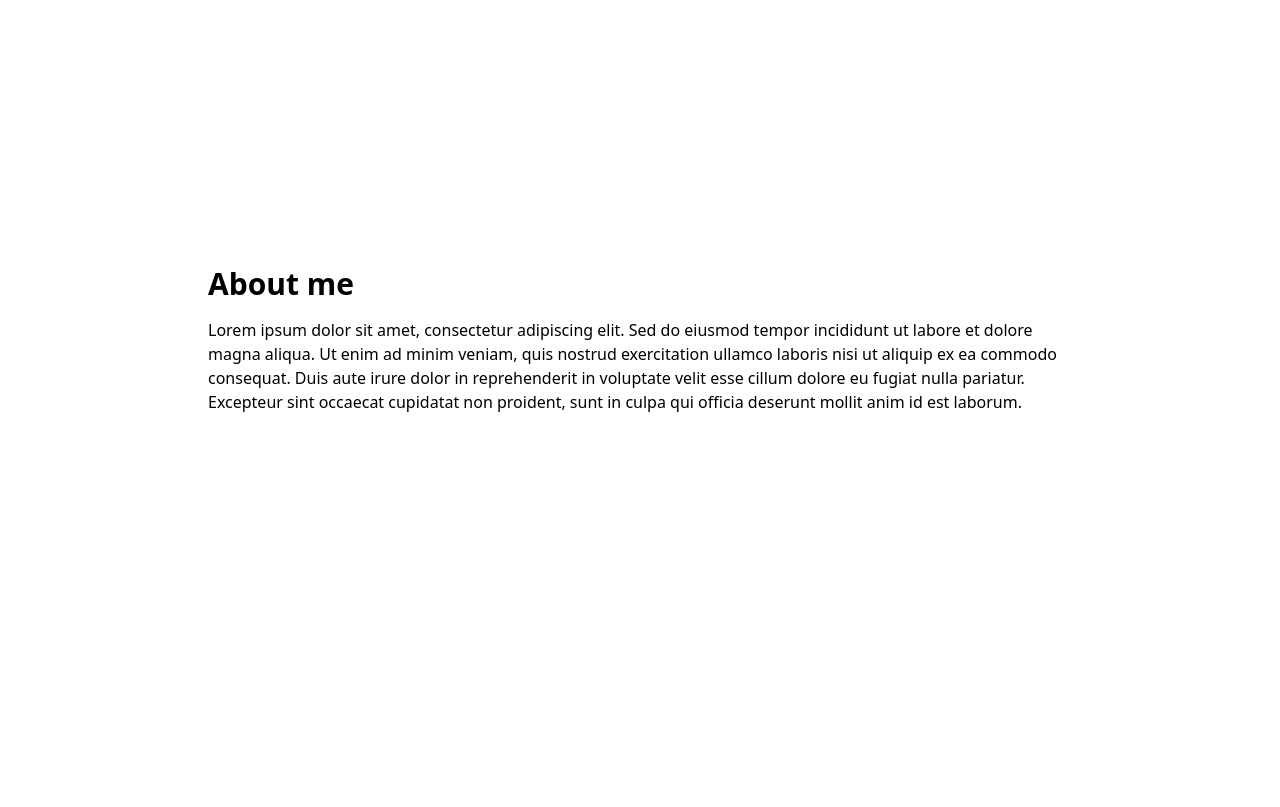
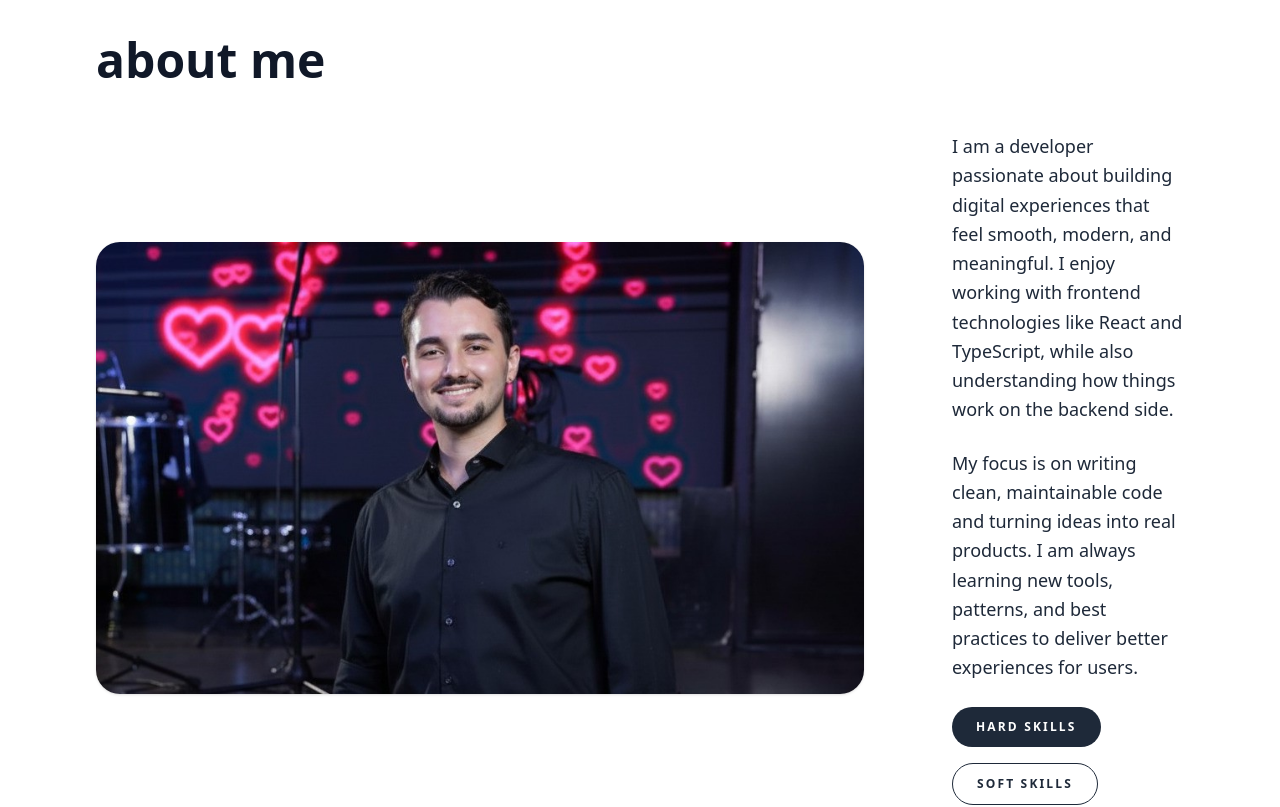
Before and after one commit to joao-vitorb/portfolio-codebyjoao, a React (Vite) app: page / in a window 1280 px wide. Shown: the part 980-1787 px from the top of the page. Built offline with nearby package versions, Linux system fonts and the light colour scheme.

Commit message:
feat: build about section with portrait, description and buttons for hard and soft skills

```diff
--- a/package.json
+++ b/package.json
@@ -13,6 +13,7 @@
     "@tailwindcss/vite": "^4.1.17",
     "react": "^19.2.0",
     "react-dom": "^19.2.0",
+    "react-icons": "^5.5.0",
     "tailwindcss": "^4.1.17"
   },
   "devDependencies": {
--- a/src/sections/About.tsx
+++ b/src/sections/About.tsx
@@ -1,14 +1,71 @@
-function About() {
+import React from "react";
+import aboutPic from "../assets/about-pic.jpeg";
+
+const About: React.FC = () => {
   return (
-    <section id="about" className="min-h-screen flex items-center justify-center">
-      <div className="max-w-4xl mx-auto px-4">
-        <h2 className="text-3xl font-bold mb-4">About me</h2>
-        <p>
-          Lorem ipsum dolor sit amet, consectetur adipiscing elit. Sed do eiusmod tempor incididunt ut labore et dolore magna aliqua. Ut enim ad minim veniam, quis nostrud exercitation ullamco laboris nisi ut aliquip ex ea commodo consequat. Duis aute irure dolor in reprehenderit in voluptate velit esse cillum dolore eu fugiat nulla pariatur. Excepteur sint occaecat cupidatat non proident, sunt in culpa qui officia deserunt mollit anim id est laborum.
-        </p>
+    <section id="about" className="px-6 pb-24 pt-16 lg:px-24 lg:pb-32 lg:pt-24">
+      {/* Section title */}
+      <div className="mb-12">
+        <h2 className="text-3xl font-bold text-gray-900 sm:text-5xl">
+          about me
+        </h2>
+      </div>
+
+      {/* Main content */}
+      <div className="flex w-full flex-col gap-10 md:flex-row md:items-center">
+        {/* Left: portrait */}
+        <div className="w-full md:max-w-3xl">
+          <img
+            src={aboutPic}
+            alt="Portrait of João Vitor Borges"
+            className="w-full h-auto rounded-3xl shadow-sm"
+          />
+        </div>
+
+        {/* Right: description + buttons */}
+        <div className="space-y-6 text-gray-800 md:flex-1 md:ml-12">
+          <p className="text-sm leading-relaxed sm:text-base lg:text-lg">
+            I am a developer passionate about building digital experiences that
+            feel smooth, modern, and meaningful. I enjoy working with frontend
+            technologies like React and TypeScript, while also understanding how
+            things work on the backend side.
+          </p>
+
+          <p className="text-sm leading-relaxed sm:text-base lg:text-lg">
+            My focus is on writing clean, maintainable code and turning ideas
+            into real products. I am always learning new tools, patterns, and
+            best practices to deliver better experiences for users.
+          </p>
+
+          {/* TODO: open a modal listing hard skills */}
+          {/* TODO: open a modal listing soft skills */}
+          <div className="flex flex-wrap items-center gap-4">
+            <button
+              type="button"
+              className="inline-flex items-center justify-center rounded-full bg-gray-800 px-6 py-3 text-xs font-semibold uppercase tracking-[0.18em] text-white"
+              onClick={() => {
+                // TODO: handle opening hard skills modal
+                console.log("Open hard skills modal");
+              }}
+            >
+              hard skills
+            </button>
+
+            <button
+              type="button"
+              className="inline-flex items-center justify-center rounded-full border border-gray-800 px-6 py-3 text-xs font-semibold uppercase tracking-[0.18em] text-gray-800"
+              onClick={() => {
+                // TODO: handle opening soft skills modal
+                console.log("Open soft skills modal");
+              }}
+            >
+              soft skills
+            </button>
+          </div>
+        </div>
       </div>
     </section>
-  )
-}
+  );
+};
 
-export default About
+export default About;
--- a/src/sections/Hero.tsx
+++ b/src/sections/Hero.tsx
@@ -54,7 +54,7 @@ const Hero: React.FC = () => {
       <div className="mt-4 flex items-center justify-center px-6 pb-16 lg:px-24">
         <div className="h-[2px] flex-1 bg-black" />
         <span className="mx-6 font-bold uppercase tracking-[0.15em] text-center">
-          Role para explorar
+          Scroll to explore
         </span>
         <div className="h-[2px] flex-1 bg-black" />
       </div>
```
Also changed, not shown: src/assets/about-pic.jpeg (added), 1 other file (tests, documents, lock files or other folders).
